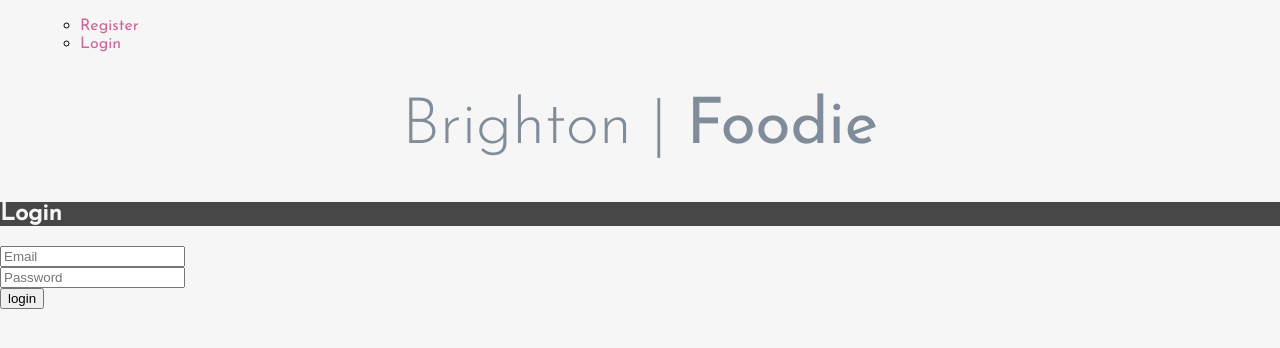
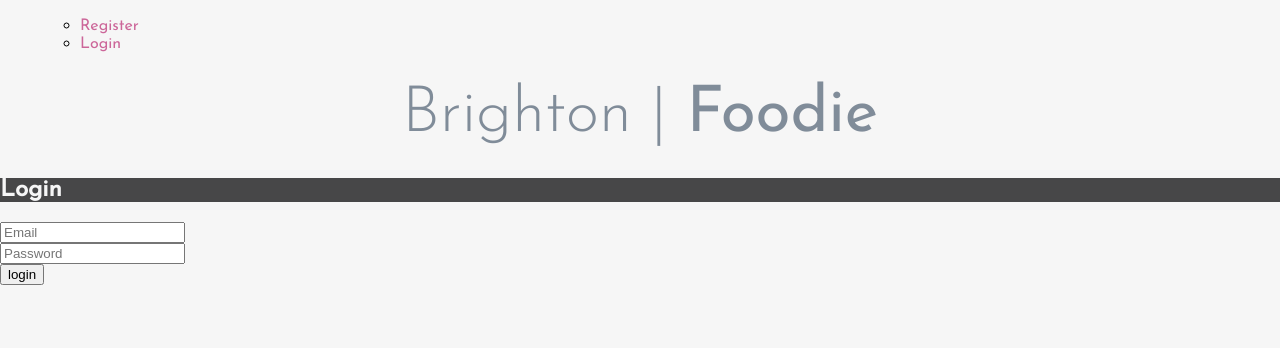
Before and after one commit to cjbrunnen/wdi-project-2, a website: page index.html in a window 1280 px wide. Drawn offline with nearby package versions, Linux system fonts and the light colour scheme; some packages are replaced by stand-ins of ours; files that its build step writes are made by us from their sources.

Commit message:
API working. Foodie app resized

```diff
--- a/src/scss/partials/_typography.scss
+++ b/src/scss/partials/_typography.scss
@@ -4,6 +4,7 @@ h1 {
   font-size: 4em;
   text-align: center;
   font-family: 'Josefin Sans', sans-serif;
+  margin: 31px;
 }
 
 #wordOne {
```
